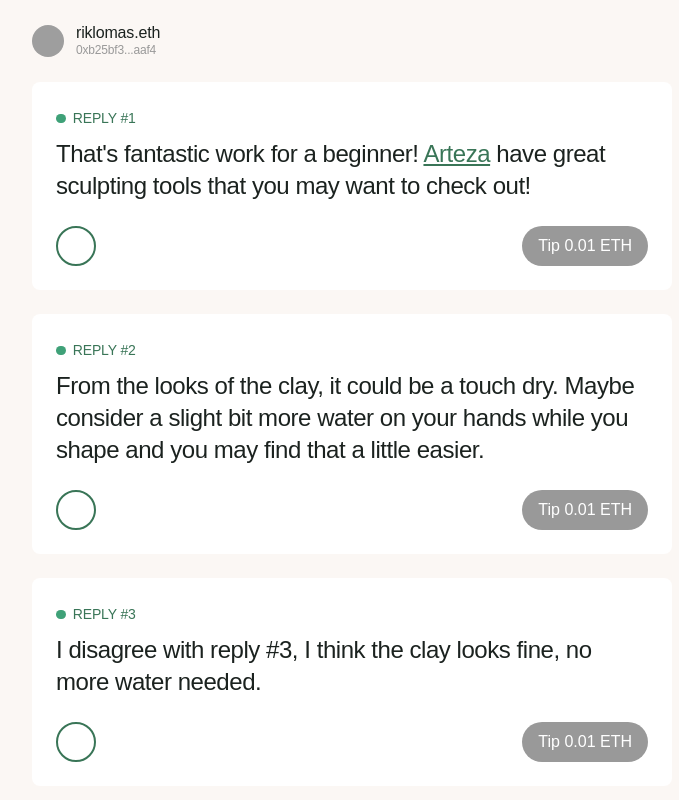
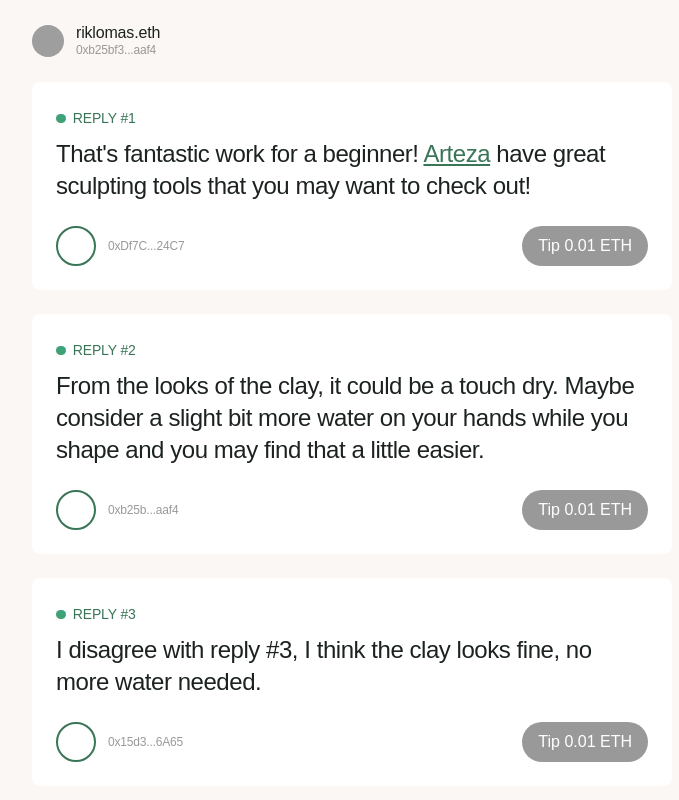
Before and after one commit to TaiyangAh/potstop, a Next.js app: page / in a window 1280 px wide. Shown: the part 750-1550 px from the top of the page, without its empty margins (288-967 px from the left). Built offline with nearby package versions, Linux system fonts and the light colour scheme; grey boxes are pictures that could not be loaded; a web font is replaced by a local one; what web3 would draw is missing.

Commit message:
formatting addresses

```diff
--- a/components/Account.jsx
+++ b/components/Account.jsx
@@ -8,7 +8,7 @@ const Account = function ({ accounts, connect, isLoggedIn }) {
   // that when its clicked, will prompt us to login
   // and store the info on the page
   if (isLoggedIn) {
-    return <span>{accounts[0]}</span>;
+    return <EthName address={accounts[0]} />;
   } else {
     return <button onClick={connect}>Connect</button>;
   }
--- a/components/EthName.jsx
+++ b/components/EthName.jsx
@@ -1,7 +1,7 @@
-import { useState, useEffect } from "react"
-import { web3 } from '../lib/web3';
+import { useState, useEffect } from "react";
+import { web3 } from "../lib/web3";
 
-const EnsName = function () {
+const EnsName = function ({ address }) {
   // TODO!
   // get the address from outside
   // format it
@@ -9,23 +9,22 @@ const EnsName = function () {
   // get image if it has one
   // make jazzicon if not
 
+  let formattedAddress = address.substr(0, 6) + "..." + address.substr(-4);
+
   return (
     <div className="eth-name">
-      <div className="icon">
-        {/* icon goes here */}
-      </div>
+      <div className="icon">{/* icon goes here */}</div>
 
       <div className="name">
-        <span className="primary">
-          {/* ENS name if one here */}
-        </span>
+        <span className="primary">{/* ENS name if one here */}</span>
+
         <span className="secondary">
+          {formattedAddress}
           {/* formatted address here */}
         </span>
       </div>
+    </div>
+  );
+};
 
-    </div>
-  )
-}
-
-export default EnsName
+export default EnsName;
```
